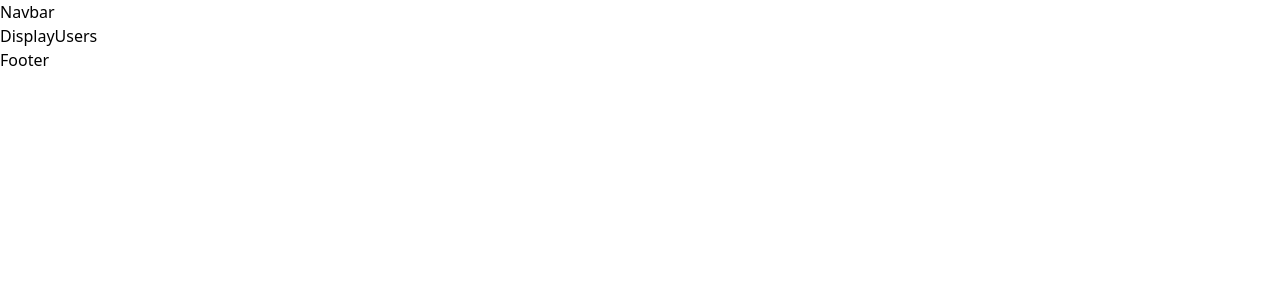
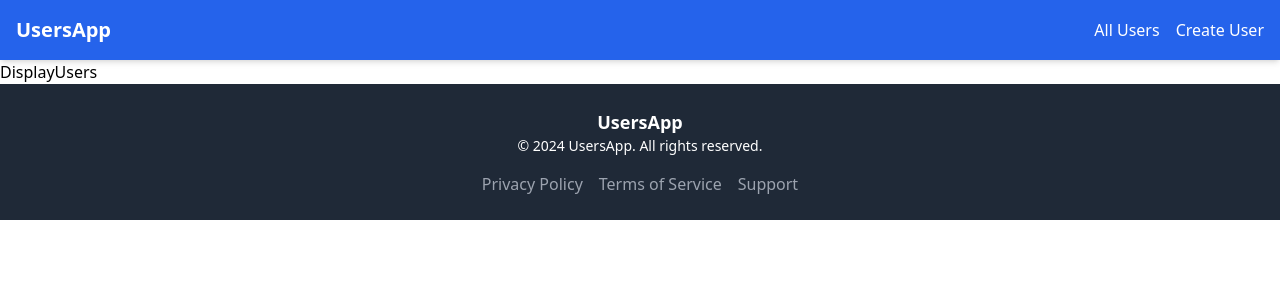
Before and after one commit to egist-diko/users-app, a React (Create React App) app: page / in a window 1280 px wide. Shown: the top 300 px of the page. Built offline with nearby package versions, Linux system fonts and the light colour scheme.

Commit message:
added a helper method to render multiple components of the same type

```diff
--- /dev/null
+++ b/src/helper/renderMultipleComponents.tsx
@@ -0,0 +1,14 @@
+import { ComponentType, ReactElement } from 'react';
+
+const renderMultipleComponents = <P extends object>(
+  Componment: ComponentType<P>,
+  arrayOfProps: P[]
+) => {
+  const items: ReactElement[] = [];
+  for (let i = 0; i < arrayOfProps.length; i++) {
+    items.push(<Componment {...arrayOfProps[i]} />);
+  }
+  return <>{items}</>;
+};
+
+export default renderMultipleComponents;
--- /dev/null
+++ b/src/view/components/button.tsx
@@ -0,0 +1,18 @@
+import React from 'react';
+
+export interface ButtonProps {
+  content: string;
+  className: string;
+  onClickFunction: () => void;
+}
+
+const Button = (props: ButtonProps) => {
+  const { content, className, onClickFunction } = props;
+  return (
+    <button className={className} onClick={onClickFunction}>
+      {content}
+    </button>
+  );
+};
+
+export default Button;
--- a/src/view/components/footer.tsx
+++ b/src/view/components/footer.tsx
@@ -1,5 +1,38 @@
 import React from 'react';
+import { useNavigate } from 'react-router-dom';
+import Button, { ButtonProps } from './button';
+import renderMultipleComponents from '../../helper/renderMultipleComponents';
 
 export const Footer = () => {
-  return <div>Footer</div>;
+  const navigate = useNavigate();
+  const arrayOfButtons: Array<ButtonProps> = [
+    {
+      content: 'Privacy Policy',
+      className: 'text-gray-400 hover:text-white',
+      onClickFunction: () => navigate('/users', { replace: true }),
+    },
+    {
+      content: 'Terms of Service',
+      className: 'text-gray-400 hover:text-white',
+      onClickFunction: () => navigate('/users', { replace: true }),
+    },
+    {
+      content: 'Support',
+      className: 'text-gray-400 hover:text-white',
+      onClickFunction: () => navigate('/users', { replace: true }),
+    },
+  ];
+  return (
+    <footer className='bg-gray-800 text-white py-6'>
+      <div className='container mx-auto flex flex-col items-center'>
+        <div className='text-center mb-4'>
+          <p className='text-lg font-semibold'>UsersApp</p>
+          <p className='text-sm'>© 2024 UsersApp. All rights reserved.</p>
+        </div>
+        <div className='flex space-x-4'>
+          {renderMultipleComponents(Button, arrayOfButtons)}
+        </div>
+      </div>
+    </footer>
+  );
 };
--- a/src/view/components/navbar.tsx
+++ b/src/view/components/navbar.tsx
@@ -1,5 +1,31 @@
 import React from 'react';
+import { useNavigate } from 'react-router-dom';
+import Button, { ButtonProps } from './button';
+import renderMultipleComponents from '../../helper/renderMultipleComponents';
 
 export const Navbar = () => {
-  return <div>Navbar</div>;
+  const navigate = useNavigate();
+  const arrayOfButtons: Array<ButtonProps> = [
+    {
+      content: 'All Users',
+      className: 'text-white hover:text-gray-200',
+      onClickFunction: () => navigate('/users', { replace: true }),
+    },
+    {
+      content: 'Create User',
+      className: 'text-white hover:text-gray-200',
+      onClickFunction: () => navigate('/createUser', { replace: true }),
+    },
+  ];
+
+  return (
+    <nav className='bg-blue-600 p-4 shadow-md'>
+      <div className='container mx-auto flex items-center justify-between'>
+        <div className='text-white text-xl font-bold'>UsersApp</div>
+        <div className='space-x-4'>
+          {renderMultipleComponents(Button, arrayOfButtons)}
+        </div>
+      </div>
+    </nav>
+  );
 };
```
